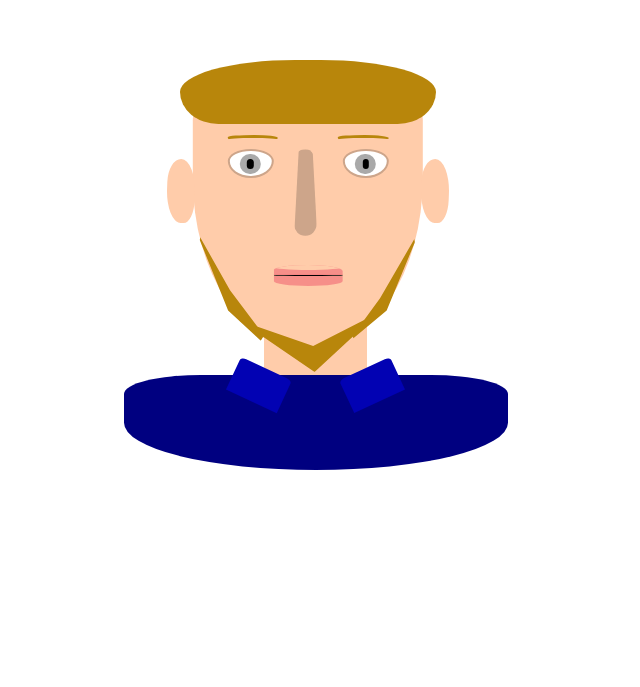
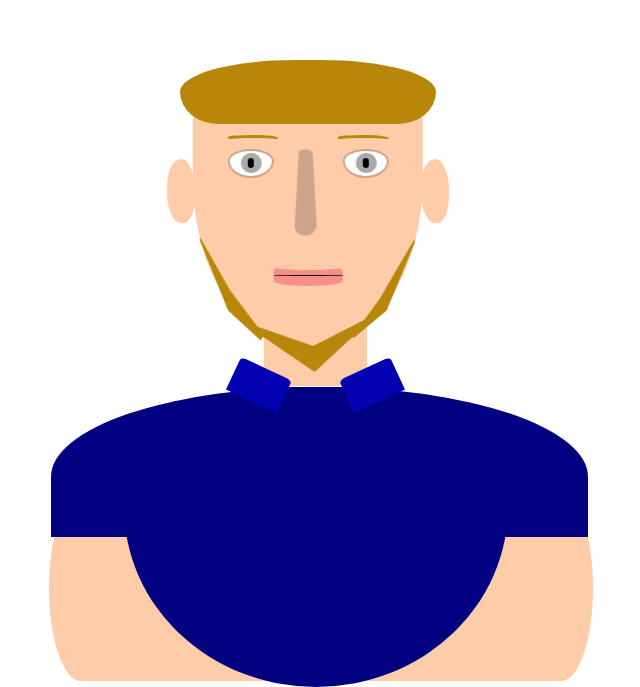
Before and after one commit to Plamenov-Nevyan/HTML---CSS-Self-Portrait, a plain HTML site: page index.html in a window 1280 px wide. Shown: the part 137-824 px from the top of the page, without its empty margins (332-972 px from the left). Before the commit the page ends 800 px from the top, so only its background shows below. Drawn offline with Linux system fonts and the light colour scheme.

Commit message:
Added arms and blinking animation

```diff
--- a/index.html
+++ b/index.html
@@ -93,6 +93,9 @@
 
             </div>
         </div>
+        <div class="arms">
+
+        </div>
     </div>
 </body>
 </html>
--- a/styles.css
+++ b/styles.css
@@ -10,6 +10,10 @@
     width: 80vmin;
     height: 80vmin;
 }
+
+.drawing:hover {
+    animation: tilt-right .5s infinite;
+  }
 
 .hair  {
     width: 40%;
@@ -90,6 +94,8 @@
     align-items: center;
   }
 
+
+
   .eye-right {
     background-color: white;
     position: absolute;
@@ -102,6 +108,11 @@
     display: flex;
     justify-content: center;
     align-items: center;
+  }
+
+  .eye-left, .eye-right {
+    animation: blink 2s infinite;
+    animation-delay: 3s;
   }
 
   .pupil {
@@ -306,10 +317,59 @@
 
   .shirt-and-shoulders {
     width: 100%;
-    height: 148%;
+    height: 300px;
     background-color: navy;
     position: absolute;
-    bottom: -39px;
     z-index: -1;
-    border-radius: 20% 20% 50% 50%;
+    bottom: -16em;
+    border-radius: 100% / 40% 40% 120% 120%;
   }
+
+  .shirt-and-shoulders::after{
+    display: block;
+    width: 140%;
+    content: '';
+    height: 50%;
+    position: absolute;
+    background-color: navy;
+    border-radius: 100% / 120% 120% 0 0;
+    left: -19%;
+  }
+
+  .arms{
+    width: 85%;
+    height: 29%;
+    background-color: #fca;
+    border-radius: 100%/200vmin;
+    left: 52%;
+    transform: translate(-50%, 0);
+    top: 80%;
+    position: absolute;
+    z-index: -2;
+  }
+
+  @keyframes blink {
+    90% {
+        transform: none;
+        animation-timing-function: ease-in;
+    }
+
+    93% {
+        transform: translateY(15px) scaleY(0);
+    }
+
+    100% {
+        animation-timing-function: ease-out;
+    }
+  }
+
+  @keyframes tilt-right {
+    90% {
+        transform: rotate(45deg);
+        animation-timing-function: ease-in;
+    }
+
+    100% {
+        animation-timing-function: ease-out;
+    }
+  }
```
